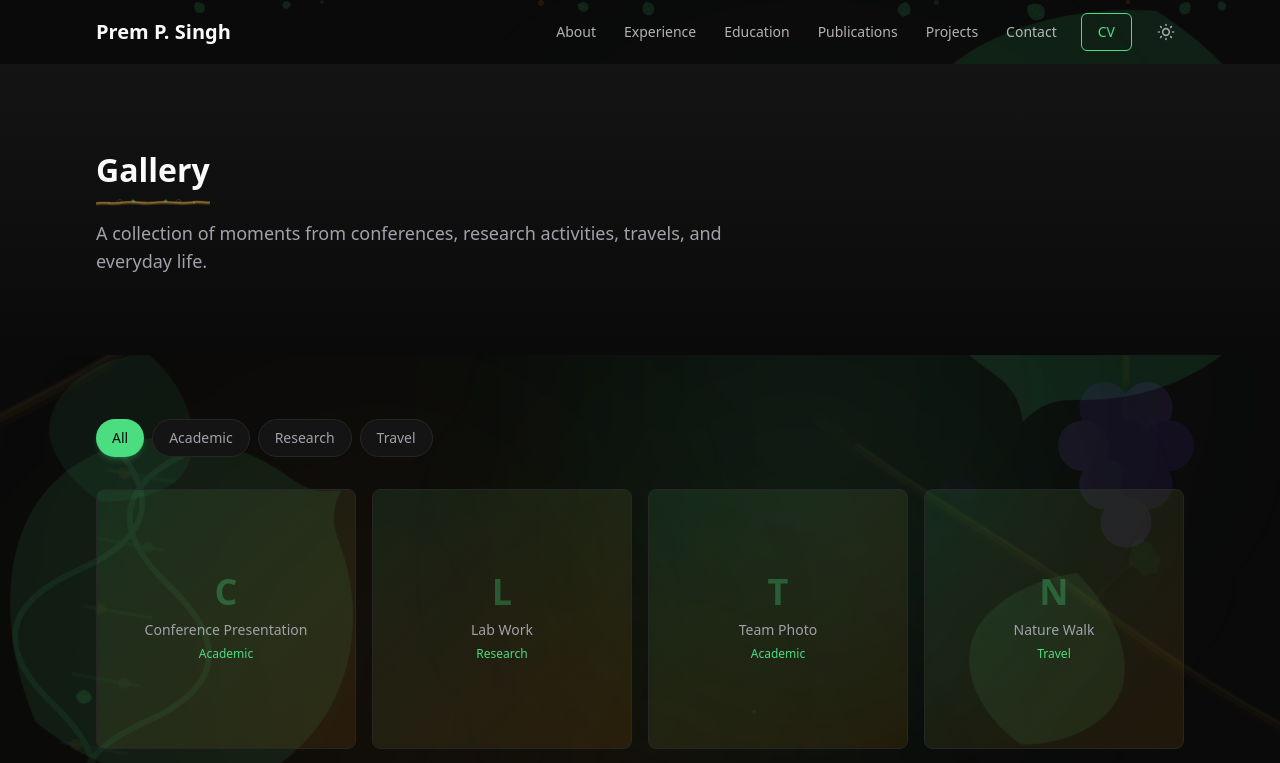
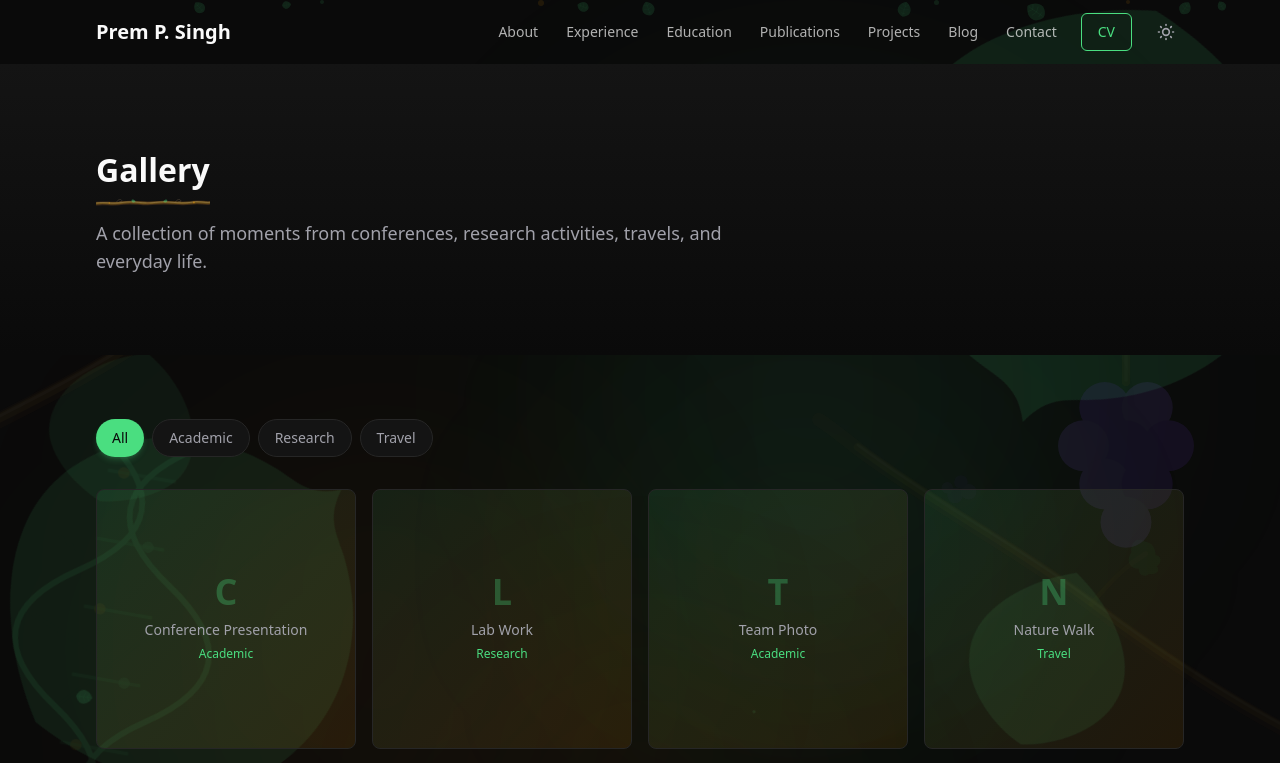
Before and after one commit to prem-p-singh/prem-pratap-singh, a Next.js app: page /gallery in a window 1280 px wide. Shown: the top 763 px of the page. Built offline with nearby package versions, Linux system fonts and the light colour scheme.

Commit message:
feat: add Blog link to header navigation

```diff
--- a/components/Header.tsx
+++ b/components/Header.tsx
@@ -11,6 +11,7 @@ const navigation = [
   { name: "Education", href: "/#education" },
   { name: "Publications", href: "/#publications" },
   { name: "Projects", href: "/#projects" },
+  { name: "Blog", href: "/blog" },
   { name: "Contact", href: "/#contact" },
 ];
 
```
